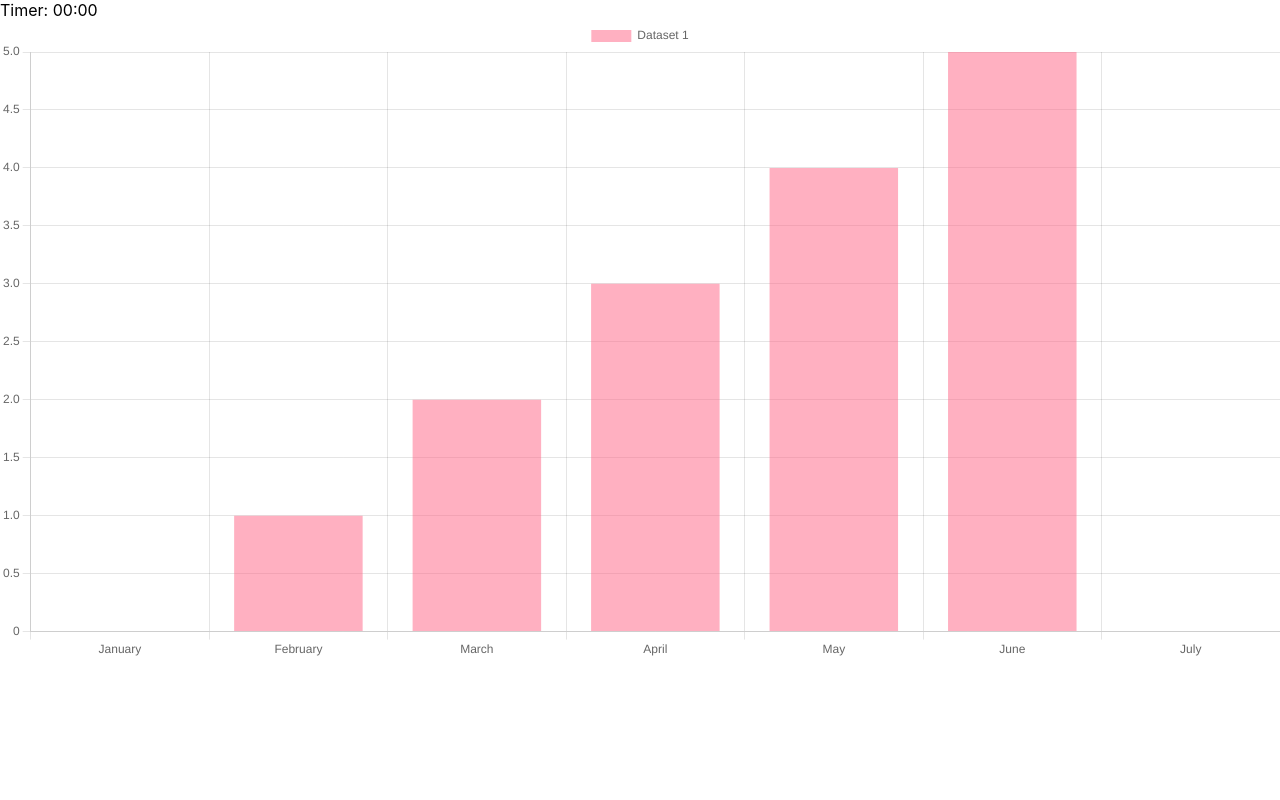
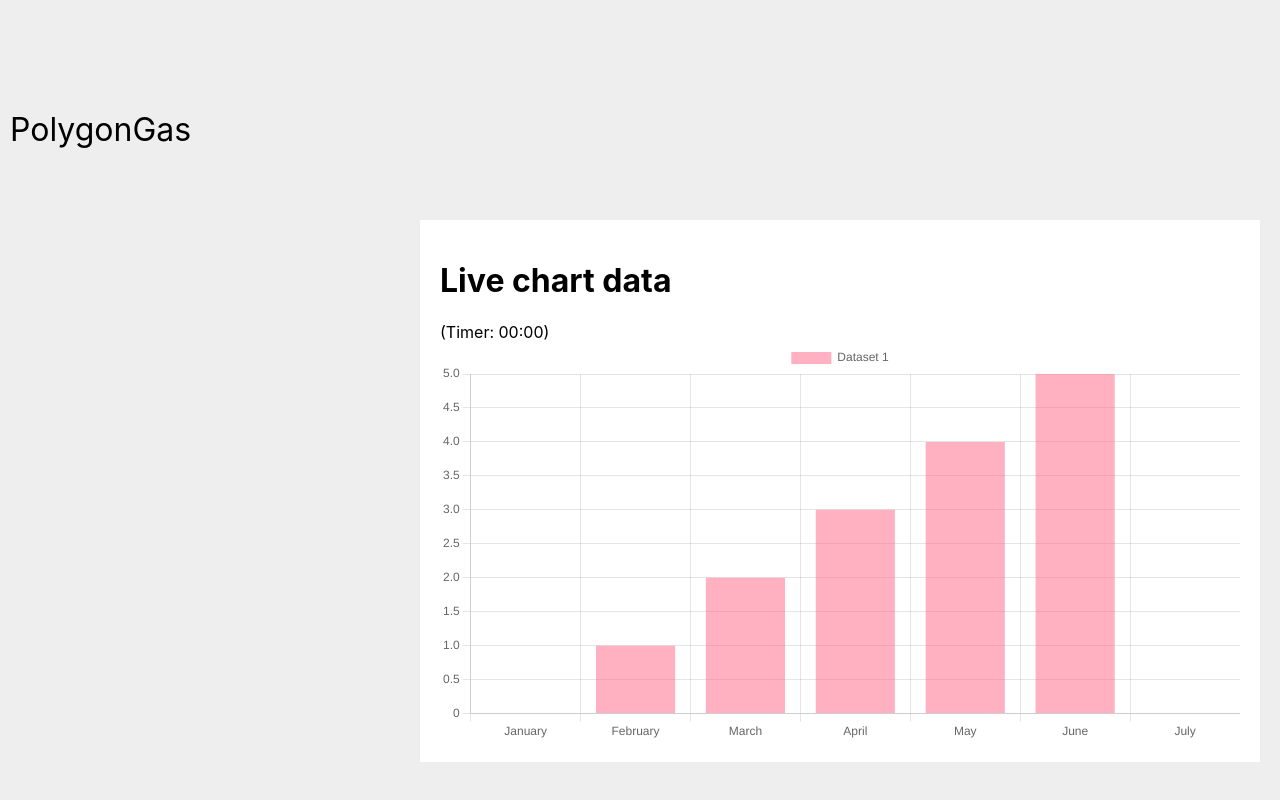
Before and after one commit to scx1332/polygon_gas_scanner, a React (Create React App) app in the folder gas_scanner_front/: page / in a window 1280 px wide. Built offline with nearby package versions, Linux system fonts and the light colour scheme; no server answers.

Commit message:
Working on frontend

```diff
--- a/gas_scanner_front/public/index.html
+++ b/gas_scanner_front/public/index.html
@@ -24,20 +24,10 @@
       work correctly both with client-side routing and a non-root public URL.
       Learn how to configure a non-root public URL by running `npm run build`.
     -->
-    <title>React App</title>
+    <title>PolygonGas.org</title>
   </head>
-  <body>
+  <body style="background-color: #EEEEEE">
     <noscript>You need to enable JavaScript to run this app.</noscript>
     <div id="root"></div>
-    <!--
-      This HTML file is a template.
-      If you open it directly in the browser, you will see an empty page.
-
-      You can add webfonts, meta tags, or analytics to this file.
-      The build step will place the bundled scripts into the <body> tag.
-
-      To begin the development, run `npm start` or `yarn start`.
-      To create a production bundle, use `npm run build` or `yarn build`.
-    -->
   </body>
 </html>
--- a/gas_scanner_front/src/App.css
+++ b/gas_scanner_front/src/App.css
@@ -67,3 +67,24 @@ div.scrollControl {
   overflow-y: auto;
   height: 100%;
 }
+
+div.title {
+  position: absolute;
+  left: 0px;
+  right: 0px;
+  top: 100px;
+  font-size: 2em;
+}
+div.current-gas-chart {
+  background-color: white;
+  margin: 10px;
+  padding: 20px;
+  position: absolute;
+  width: 800px;
+  right: 0px;
+  top: 200px;
+}
+div.background {
+  margin: 10px;
+  position: relative;
+}
--- a/gas_scanner_front/src/App.js
+++ b/gas_scanner_front/src/App.js
@@ -1,4 +1,6 @@
 import React from 'react';
+import {GasChart} from "./components/GasChart";
+import "./App.css";
 import { useEffect, useState } from "react"
 import {
   Chart as ChartJS,
@@ -28,7 +30,7 @@ export const options = {
     },
     title: {
       display: true,
-      text: 'Chart.js Bar Chart',
+      text: 'GasChart.js Bar Chart',
     },
   },
 };
@@ -47,28 +49,9 @@ const defaultData = {
 export class App extends React.Component {
   constructor(props) {
     super(props);
-    this.state = {
-      seconds: parseInt(props.startTimeInSeconds, 10) || 0,
-      chartData: defaultData
-    };
   }
 
-  async fetchPrices() {
-    const res = await fetch("http://145.239.69.80:8899/polygon/gas-info/hist10");
-    //const res = await fetch("http://127.0.0.1:7888/polygon/gas-info/hist10");
-    const data = await res.json();
-    console.log(data);
-    return {
-          labels: data.blockNums,
-          datasets: [{
-            label: "Min gas",
-            data: data.minGas,
-            backgroundColor: 'rgba(255, 99, 132, 0.5)',
-          }]
-        };
-  }
-
-
+  /*
   async tick() {
     let chartData = await this.fetchPrices();
     console.log(chartData);
@@ -76,14 +59,14 @@ export class App extends React.Component {
       seconds: state.seconds + 2,
       chartData: chartData
     }));
-  }
+  }*/
 
   componentDidMount() {
-    this.interval = setInterval(async () => await this.tick(), 2000);
+//    this.interval = setInterval(async () => await this.tick(), 2000);
   }
 
   componentWillUnmount() {
-    clearInterval(this.interval);
+  //  clearInterval(this.interval);
   }
 
   formatTime(secs) {
@@ -98,14 +81,12 @@ export class App extends React.Component {
 
   render() {
     return (
-        <div>
-          <div>
-            Timer: {this.formatTime(this.state.seconds)}
+        <div className="background">
+          <div className="title">
+            <div>PolygonGas</div>
           </div>
-          <div>
-            <Bar options={{animation: {
-                duration: 0
-              }}} data={this.state.chartData}/>
+          <div className="current-gas-chart">
+            <GasChart></GasChart>
           </div>
         </div>
 
--- /dev/null
+++ b/gas_scanner_front/src/components/GasChart.js
@@ -0,0 +1,115 @@
+import React from 'react';
+import "./GasChart.css";
+import { useEffect, useState } from "react"
+import {
+    Chart as ChartJS,
+    CategoryScale,
+    LinearScale,
+    BarElement,
+    Title,
+    Tooltip,
+    Legend,
+} from 'chart.js';
+import { Bar } from 'react-chartjs-2';
+
+ChartJS.register(
+    CategoryScale,
+    LinearScale,
+    BarElement,
+    Title,
+    Tooltip,
+    Legend
+);
+
+export const options = {
+    responsive: true,
+    plugins: {
+        legend: {
+            position: 'top',
+        },
+        title: {
+            display: true,
+            text: 'GasChart.js Bar Chart',
+        },
+    },
+};
+
+const defaultData = {
+    labels: ['January', 'February', 'March', 'April', 'May', 'June', 'July'],
+    datasets: [
+        {
+            label: 'Dataset 1',
+            data: [0,1,2,3,4,5],
+            backgroundColor: 'rgba(255, 99, 132, 0.5)',
+        },
+    ],
+};
+
+export class GasChart extends React.Component {
+    constructor(props) {
+        super(props);
+        this.state = {
+            seconds: parseInt(props.startTimeInSeconds, 10) || 0,
+            chartData: defaultData
+        };
+    }
+
+    async fetchPrices() {
+        const res = await fetch("http://145.239.69.80:8899/polygon/gas-info/hist10");
+        //const res = await fetch("http://127.0.0.1:7888/polygon/gas-info/hist10");
+        const data = await res.json();
+        console.log(data);
+        return {
+            labels: data.blockNums,
+            datasets: [{
+                label: "Min gas",
+                data: data.minGas,
+                backgroundColor: 'rgba(255, 99, 132, 0.5)',
+            }]
+        };
+    }
+
+
+    async tick() {
+        let chartData = await this.fetchPrices();
+        console.log(chartData);
+        this.setState(state => ({
+            seconds: state.seconds + 2,
+            chartData: chartData
+        }));
+    }
+
+    componentDidMount() {
+        this.interval = setInterval(async () => await this.tick(), 2000);
+    }
+
+    componentWillUnmount() {
+        clearInterval(this.interval);
+    }
+
+    formatTime(secs) {
+        let hours   = Math.floor(secs / 3600);
+        let minutes = Math.floor(secs / 60) % 60;
+        let seconds = secs % 60;
+        return [hours, minutes, seconds]
+            .map(v => ('' + v).padStart(2, '0'))
+            .filter((v,i) => v !== '00' || i > 0)
+            .join(':');
+    }
+
+    render() {
+        return (
+            <div>
+                <div>
+                    <h1>Live chart data</h1> (Timer: {this.formatTime(this.state.seconds)})
+                </div>
+                <div>
+                    <Bar options={{animation: {
+                            duration: 0
+                        }}} data={this.state.chartData}/>
+                </div>
+            </div>
+
+        );
+    }
+}
--- a/gas_scanner_front/src/index.js
+++ b/gas_scanner_front/src/index.js
@@ -2,7 +2,6 @@ import React, {useLayoutEffect, useState} from 'react';
 import ReactDOM from 'react-dom';
 import './index.css';
 import {App} from './App';
-import reportWebVitals from './reportWebVitals';
 
 //very important:
 
```
Also changed, not shown: gas_scanner_front/src/components/GasChart.css (added).
